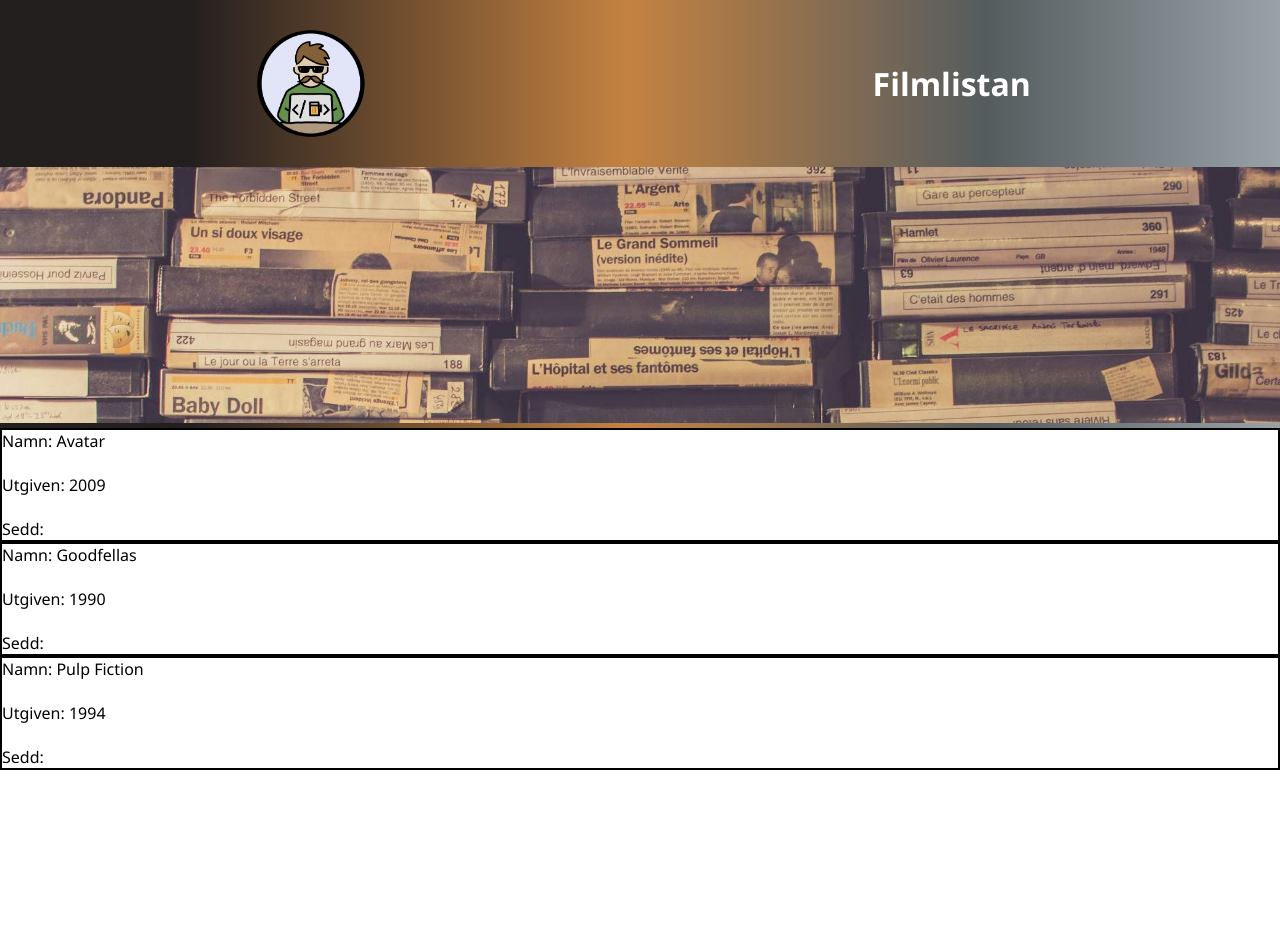
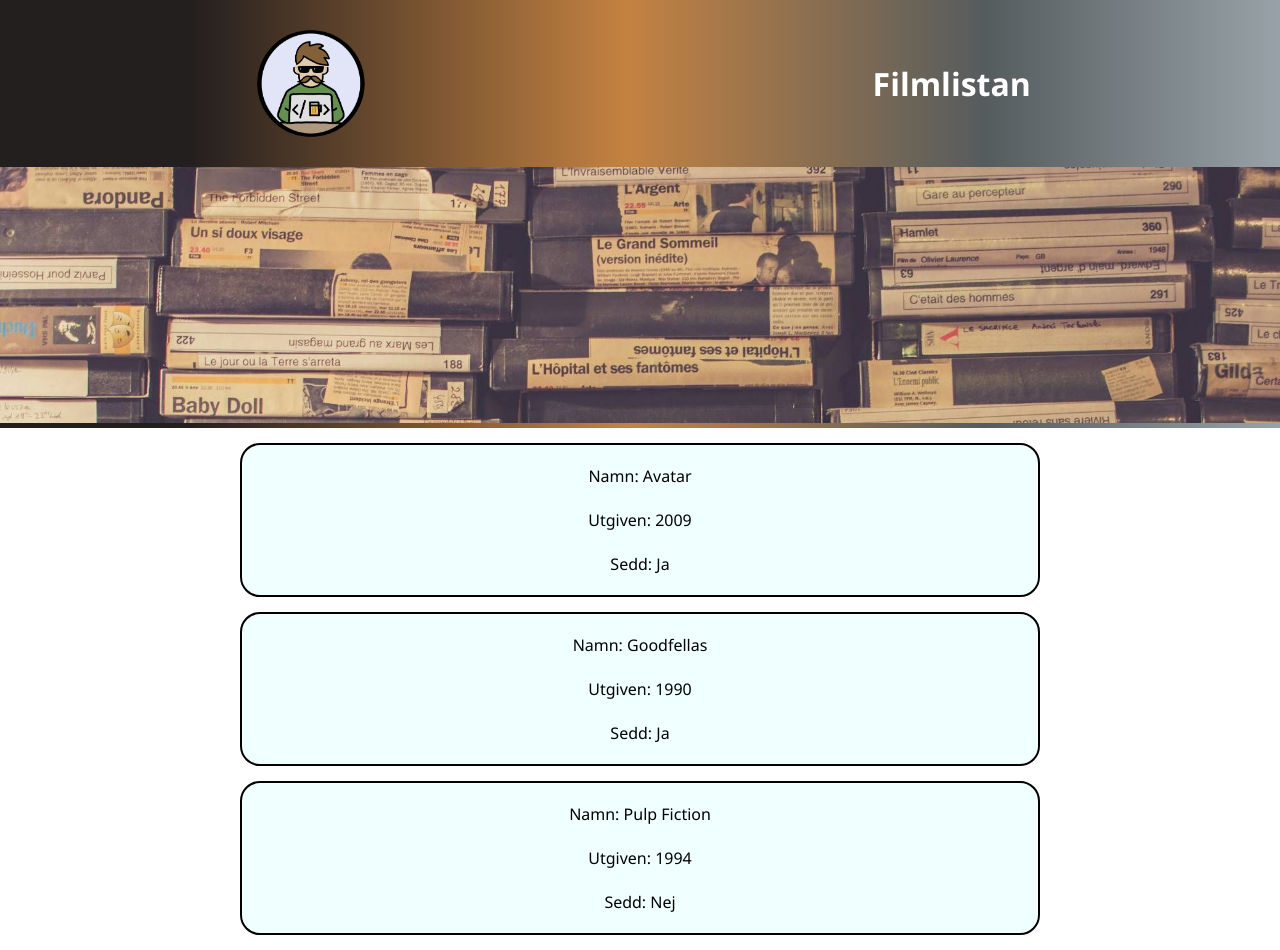
Before and after one commit to joma2304/reactmoment1, a React (Vite) app: page / in a window 1280 px wide. Before the commit the page ends 800 px from the top, so only its background shows below. Built offline with nearby package versions, Linux system fonts and the light colour scheme.

Commit message:
Lagt till så att boolean läses ut med

```diff
--- a/src/components/Movies.tsx
+++ b/src/components/Movies.tsx
@@ -11,7 +11,7 @@ function Movies() {
         <section className="movielist">
             {
                 movies.map((movie, index) =>(
-                    <div key={index} className="movie">Namn: {movie.movieName} <br /> <br /> Utgiven: {movie.Year} <br /> <br /> Sedd: {movie.Seen} </div>
+                    <div key={index} className="movie">Namn: {movie.movieName} <br /> <br /> Utgiven: {movie.Year} <br /> <br /> Sedd: {movie.Seen ? "Ja" : "Nej"} </div>
                 ))
             }
         </section>
--- a/src/index.css
+++ b/src/index.css
@@ -30,6 +30,16 @@
   max-height: 300px;
 }
 
+.movielist {
+  margin-top: 15px;
+}
+
 .movie {
+  max-width: 800px;
   border: 2px solid black;
+  text-align: center;
+  margin-bottom: 15px;
+  border-radius: 20px;
+  padding: 20px;
+  background-color: azure;
 }
```
